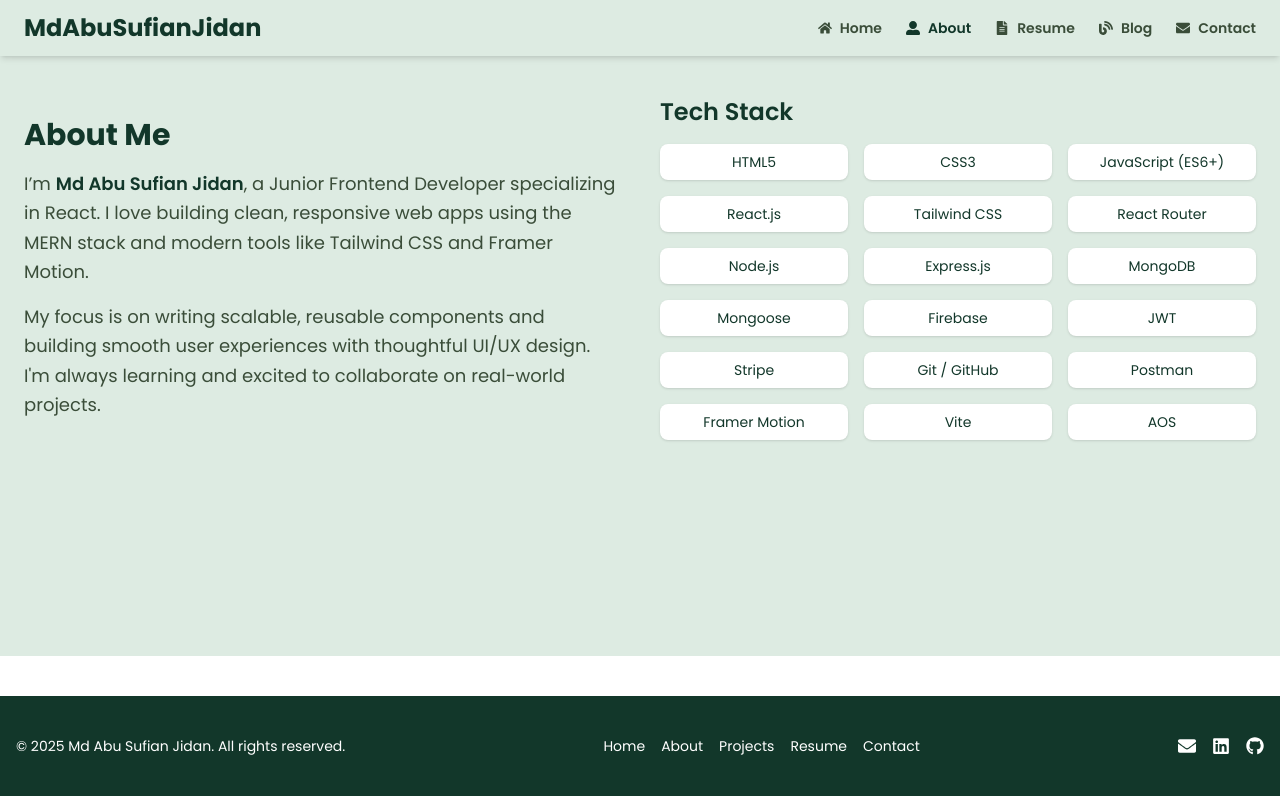
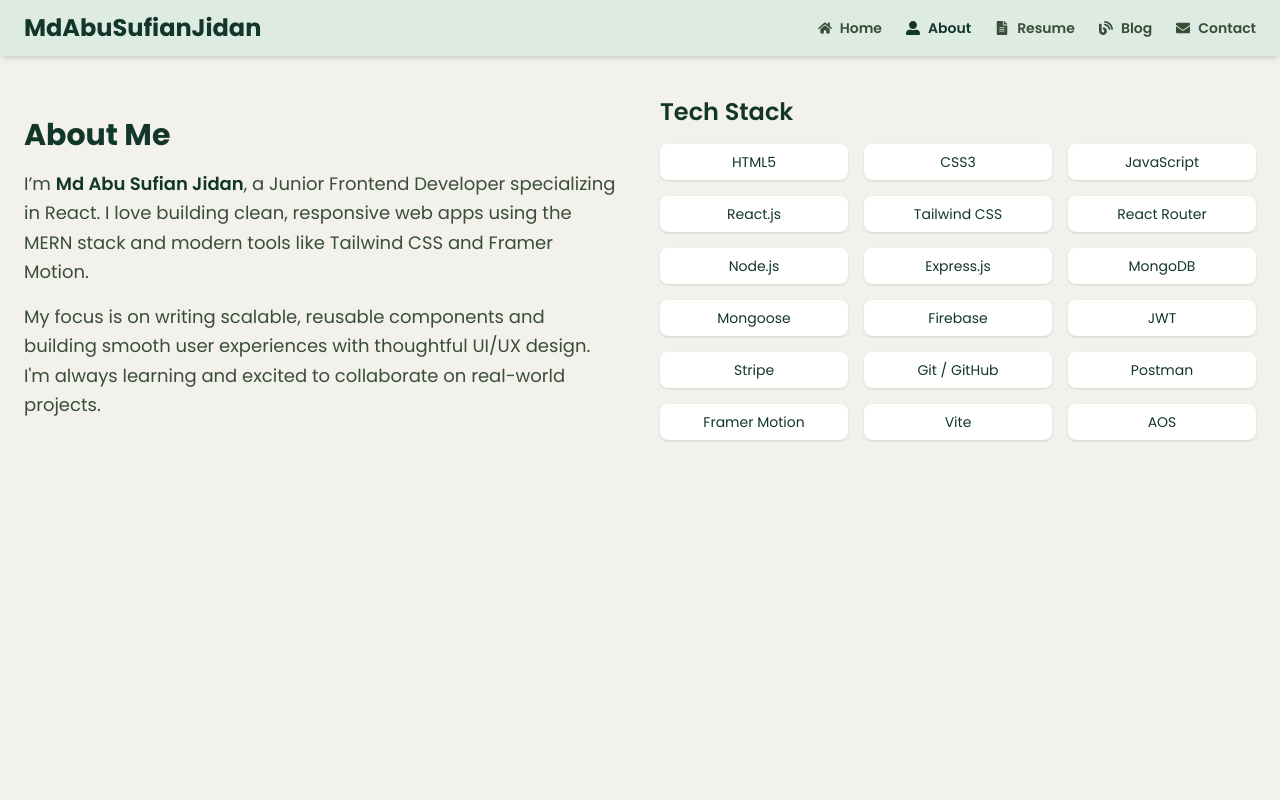
Before and after one commit to Md-Sufian-Jidan/cd-portfolio, a React (Vite) app: page /about in a window 1280 px wide. Shown: the top 800 px of the page. Built offline with nearby package versions, Linux system fonts and the light colour scheme.

Commit message:
fix the footer overflow bug

```diff
--- a/src/Components/Footer.jsx
+++ b/src/Components/Footer.jsx
@@ -13,7 +13,7 @@
             >
                 {/* Left: Name and year */}
                 <div className="text-sm text-center md:text-left">
-                    &copy; {new Date().getFullYear()} Md Abu Sufian Jidan. All rights reserved.
+                    &copy; 2024-{new Date().getFullYear()} Md Abu Sufian Jidan. All rights reserved.
                 </div>
 
                 {/* Center: Navigation links */}
--- a/src/Main/Main.jsx
+++ b/src/Main/Main.jsx
@@ -4,15 +4,13 @@
 
 const Main = () => {
     return (
-        <div>
-            <div className='h-14'>
-                <Navbar />
-            </div>
-            <div className='min-h-[calc(100vh-160px)]'>
+        <>
+            <Navbar />
+            <div className='min-h-[calc(100vh-156px)] overflow-x-hidden pt-14'>
                 <Outlet />
             </div>
             <Footer />
-        </div>
+        </>
     );
 };
 
--- a/src/pages/About/About.jsx
+++ b/src/pages/About/About.jsx
@@ -1,10 +1,10 @@
 import { motion } from "framer-motion";
 
-const skills = ["HTML5", "CSS3", "JavaScript (ES6+)", "React.js", "Tailwind CSS", "React Router", "Node.js", "Express.js", "MongoDB", "Mongoose", "Firebase", "JWT", "Stripe", "Git / GitHub", "Postman", "Framer Motion", "Vite", "AOS"];
+const skills = ["HTML5", "CSS3", "JavaScript", "React.js", "Tailwind CSS", "React Router", "Node.js", "Express.js", "MongoDB", "Mongoose", "Firebase", "JWT", "Stripe", "Git / GitHub", "Postman", "Framer Motion", "Vite", "AOS"];
 
 const About = () => {
     return (
-        <section className="min-h-[75vh] bg-accent py-10 px-6">
+        <section className="min-h-screen bg-light py-10 px-6">
             <div className="grid grid-cols-1 md:grid-cols-2 gap-10 items-center">
                 {/* Bio Section */}
                 <motion.div
@@ -31,7 +31,7 @@
                         {skills.map((tech, i) => (
                             <span
                                 key={i}
-                                className="bg-white text-primary hover:cursor-pointer hover:bg-light hover:scale-105 transition-transform  px-3 py-2 rounded-lg shadow text-center"
+                                className="bg-white text-primary hover:cursor-pointer hover:bg-accent hover:scale-105 transition-transform  px-3 py-2 rounded-lg shadow text-center"
                             >
                                 {tech}
                             </span>
```
